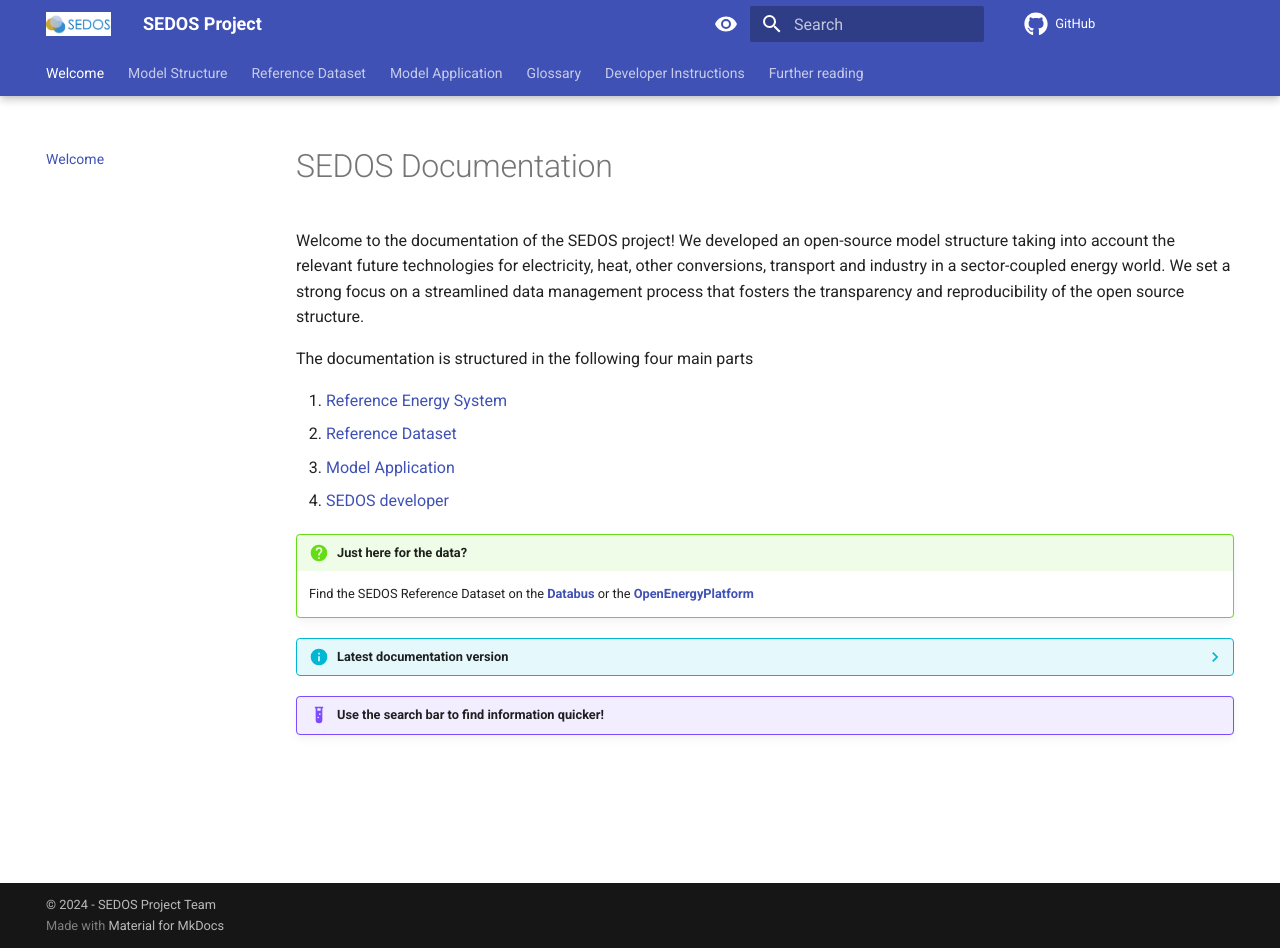
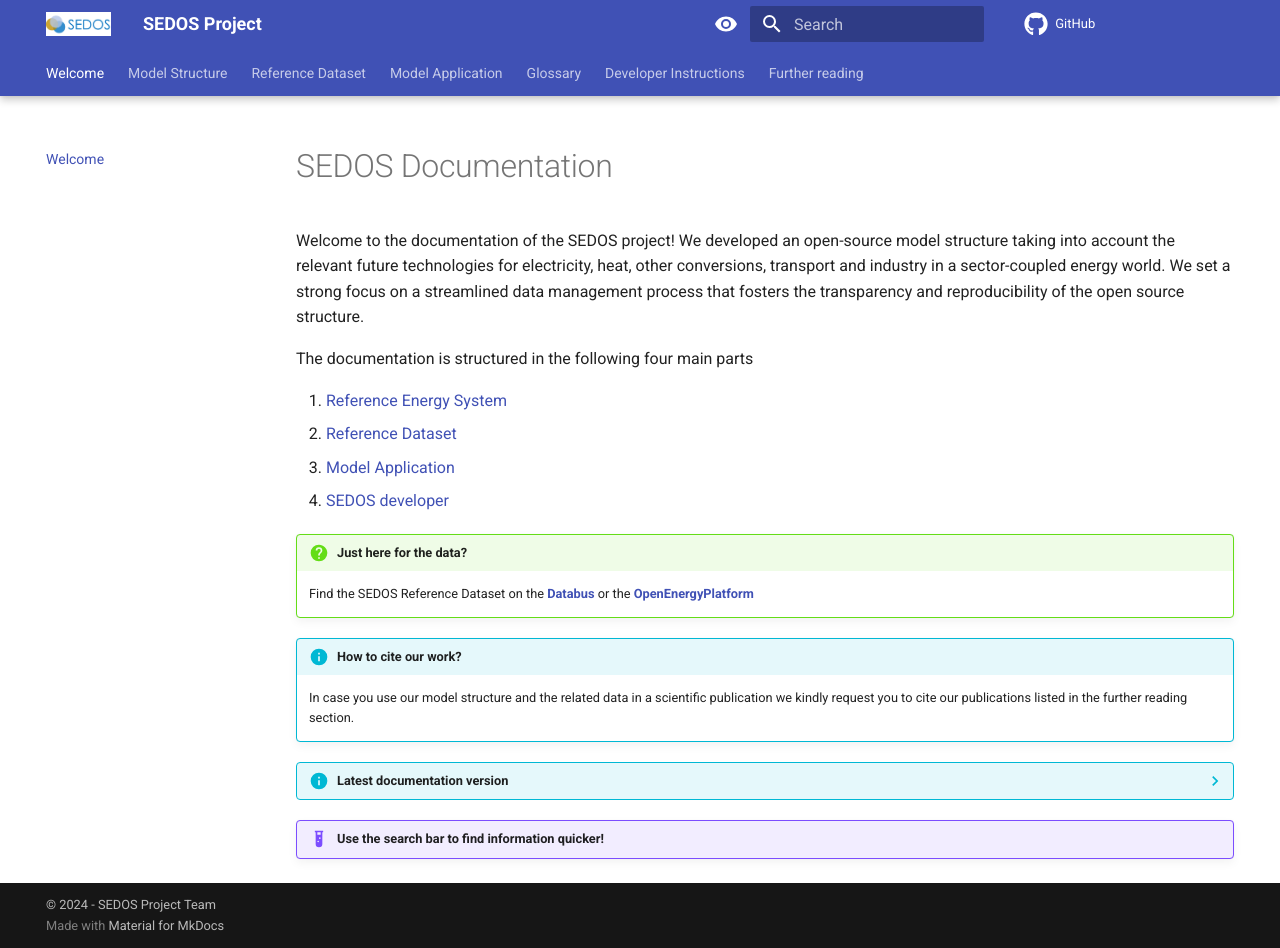
Before and after one commit to sedos-project/organization, an MkDocs documentation site: the page built from docs/index.md, in a window 1280 px wide and 948 px high. Built offline with MkDocs 1.6.1 and Material for MkDocs 9.7.7, drawn with Linux system fonts in a browser that asks for light colours; emoji names are drawn with the system emoji font; comment, search, counter and statistics services are not loaded.

Commit message:
Added citation note on starting page

```diff
--- a/docs/index.md
+++ b/docs/index.md
@@ -18,6 +18,10 @@ The documentation is structured in the following four main parts
 
     Find the SEDOS Reference Dataset on the **[Databus](https://databus.openenergyplatform.org/sedos-project/collections/sedos-project)** or the **[OpenEnergyPlatform](https://openenergy-platform.org/dataedit/view/model_draft?query=sedos&tags=246)**
 
+!!! info "How to cite our work?"
+
+    In case you use our model structure and the related data in a scientific publication we kindly request you to cite our publications listed in the further reading section.
+[//]: # (    TODO: Ergänzen mit Info zu gesamten Datensatz wie zitieren? Metadaten zu den Metadaten &#40;siehe Mail Christoph an Jonas RLI&#41;)
 
 ??? info "Latest documentation version"
 
```
